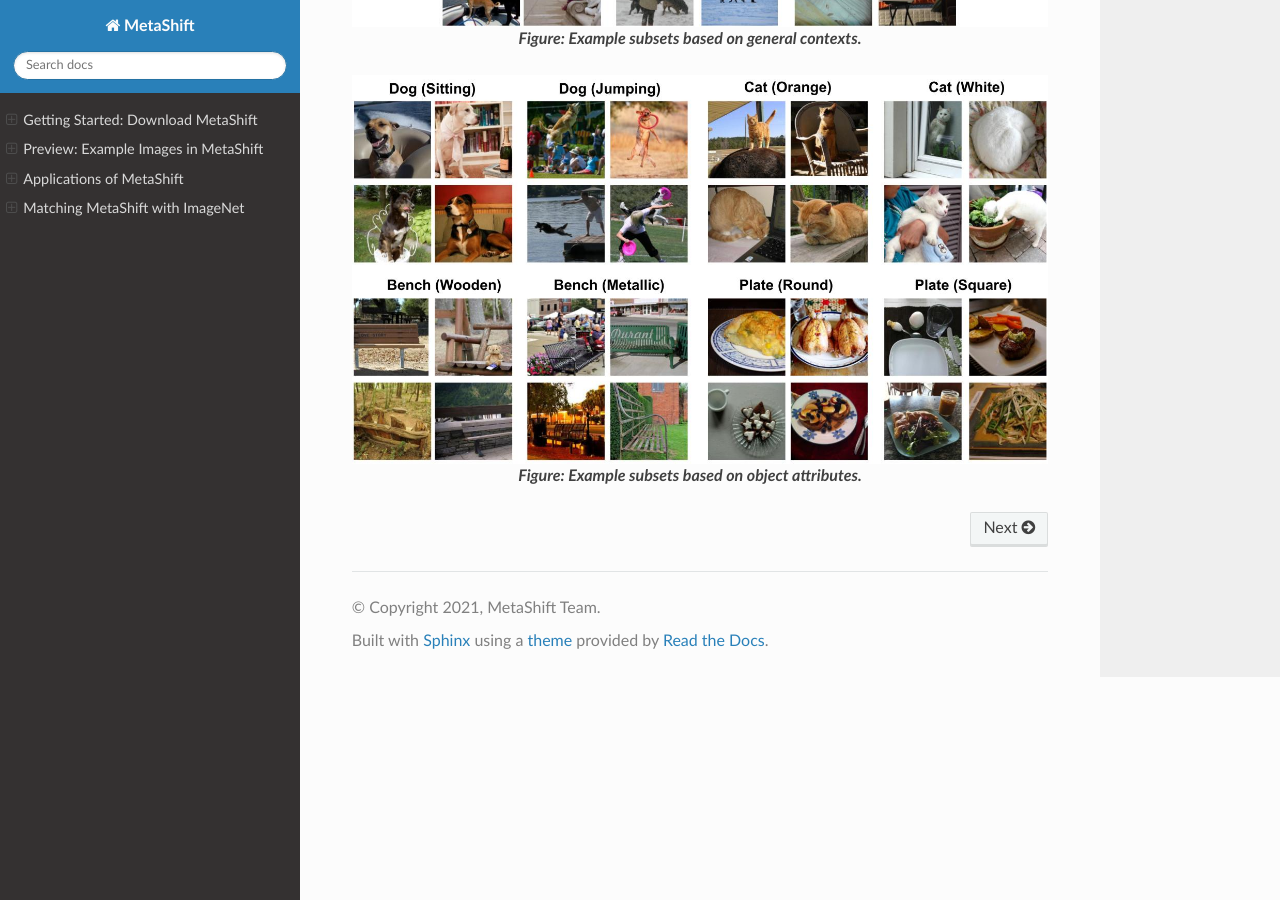
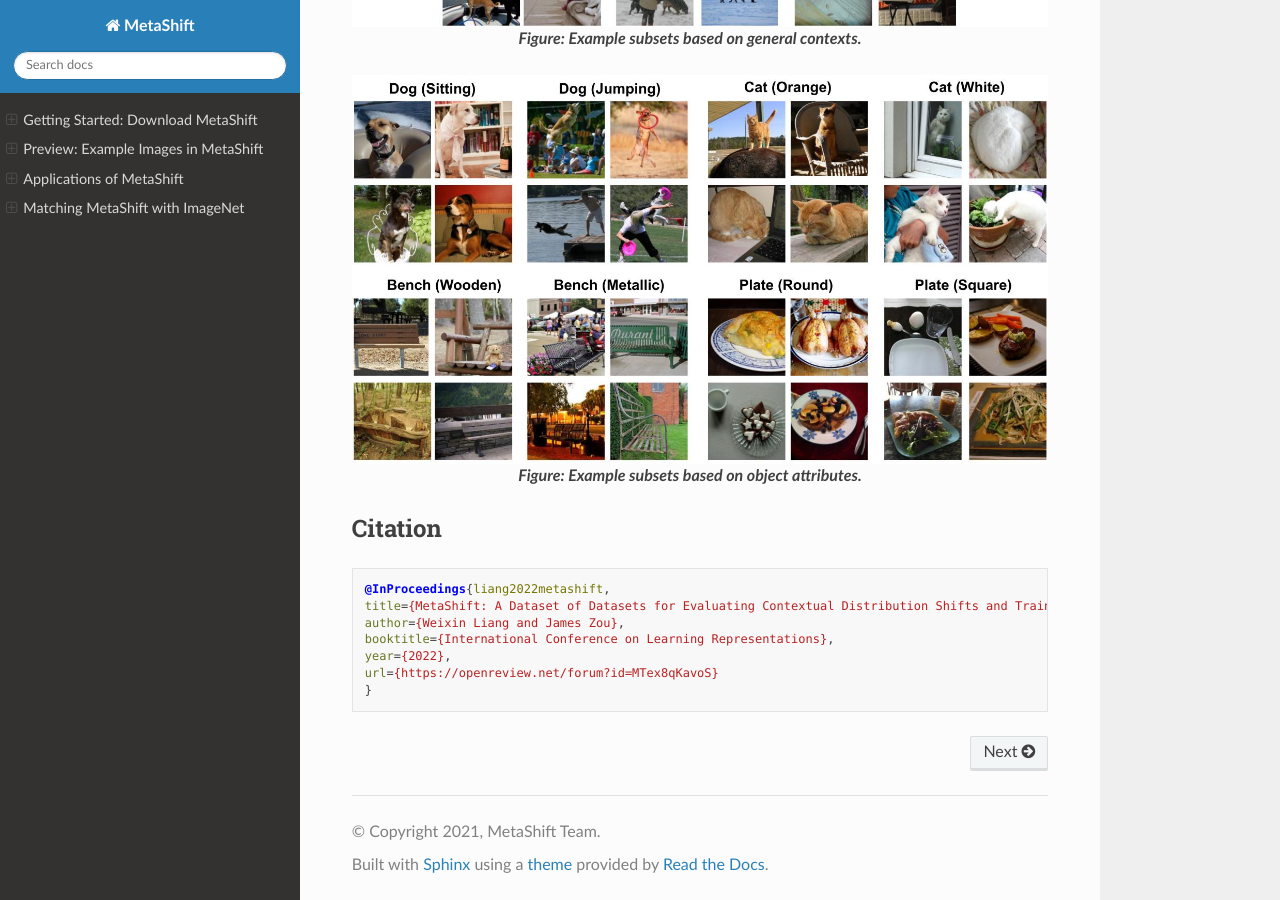
Before and after one commit to Weixin-Liang/MetaShift, a Sphinx documentation site: the page built from docs/index.rst, in a window 1280 px wide and 900 px high, scrolled down 4859 px. Built offline with Sphinx 7.4.7 and the Read the Docs theme 2.0.0, drawn with Linux system fonts in a browser that asks for light colours; nearby versions of some CDN libraries; library files that are not in the unit come from our copies; some of the changed lines change nothing that is shown.

```diff
--- a/docs/index.rst
+++ b/docs/index.rst
@@ -111,15 +111,15 @@
 
    **Figure: Example subsets based on object attributes.**
 
-.. Citation
-.. --------
+Citation
+--------
 
-.. .. code-block:: bibtex
+.. code-block:: bibtex
 
-..    @InProceedings{liang2022metashift,
-..    title={MetaShift: A Dataset of Datasets for Evaluating Contextual Distribution Shifts and Training Conflicts},
-..    author={Weixin Liang and James Zou},
-..    booktitle={International Conference on Learning Representations},
-..    year={2022},
-..    url={https://openreview.net/forum?id=MTex8qKavoS}
-..    }
+   @InProceedings{liang2022metashift,
+   title={MetaShift: A Dataset of Datasets for Evaluating Contextual Distribution Shifts and Training Conflicts},
+   author={Weixin Liang and James Zou},
+   booktitle={International Conference on Learning Representations},
+   year={2022},
+   url={https://openreview.net/forum?id=MTex8qKavoS}
+   }
```
